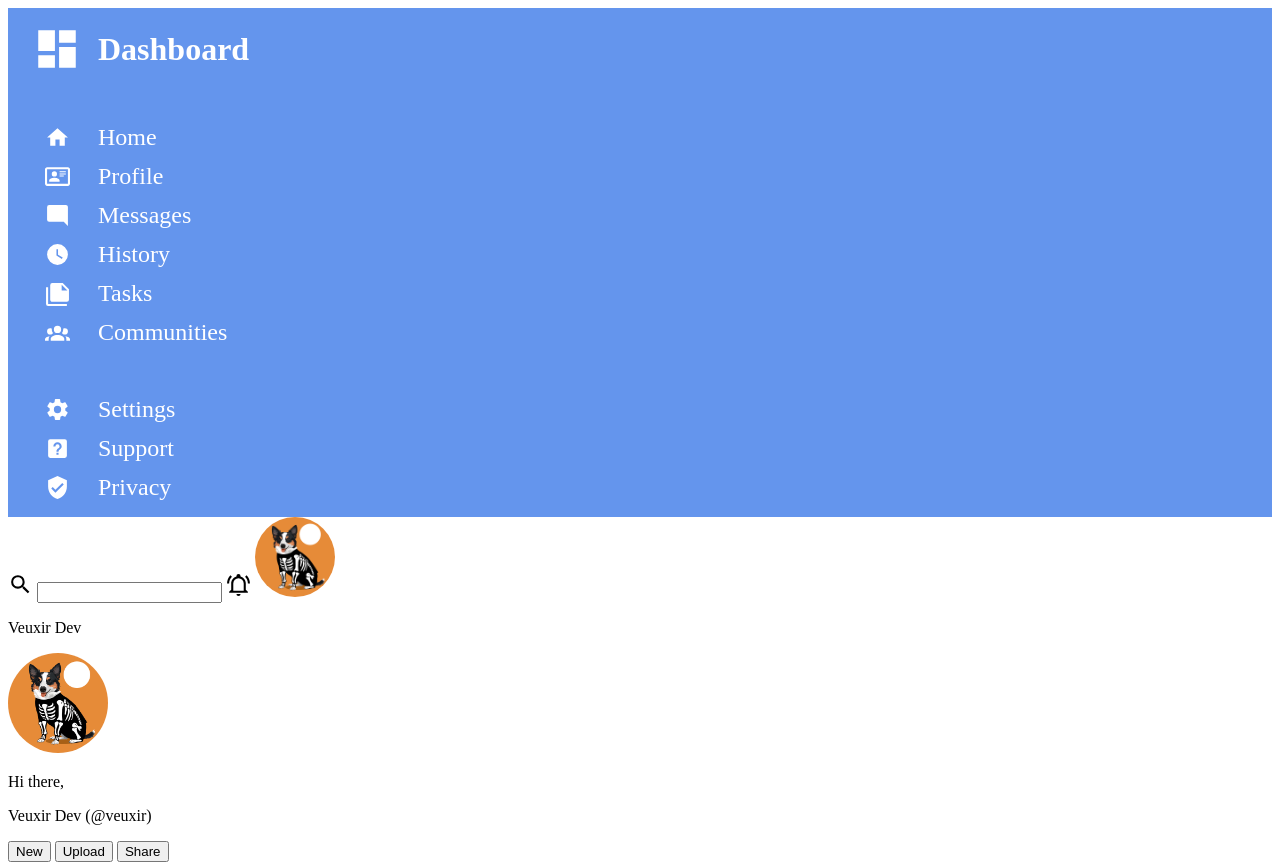
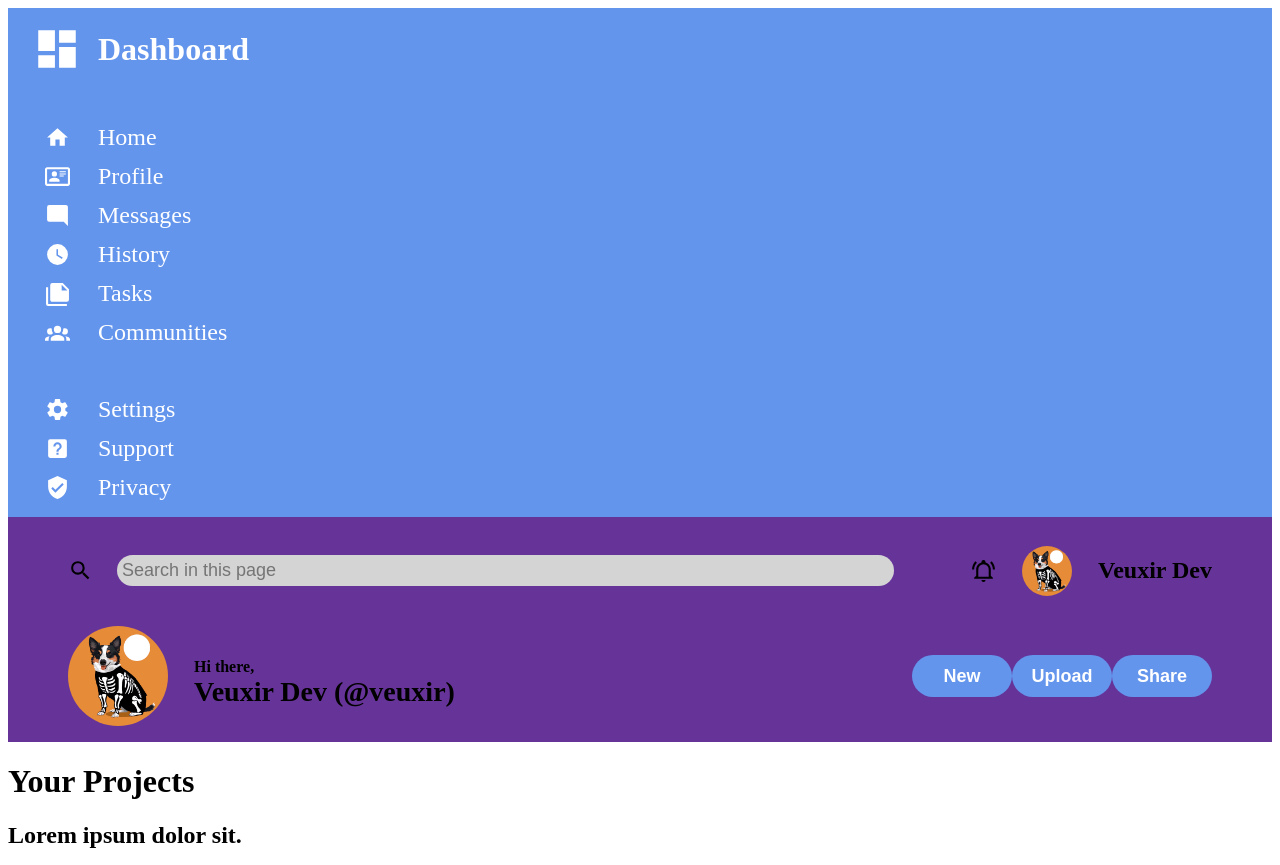
Before and after one commit to Veuxirdev/admin-dashboard, a plain HTML site: page index.html in a window 1280 px wide. Shown: the top 865 px of the page. Drawn offline with Linux system fonts and the light colour scheme.

Commit message:
Add styles to header

```diff
--- a/index.html
+++ b/index.html
@@ -31,24 +31,24 @@
             </ul>
         </div>
         <div class="header">
-            <div class="header-top">
+                <div class="search">
                     <img class="icon" src="svgs/magnify.svg" alt="magnify">
-                <input type="search">
+                    <input type="text" placeholder="Search in this page">
+                </div>
+                <div class="alerts">
                     <img class="icon" src="svgs/bell-ring-outline.svg" alt="bell">
                     <img class="main-image" src="images/dog.png" alt="user icon">
                     <p>Veuxir Dev</p>
                 </div>
-            <div class="header-bottom">
+                <div class="welcome">
                     <img class="main-image" src="images/dog.png" alt="user icon">
-                <div>
-                    <p class="wellcome">Hi there,</p>
-                    <p class="user-name">Veuxir Dev (@veuxir)</p>
+                    <p>Hi there,</p>
+                    <p>Veuxir Dev (@veuxir)</p>
                 </div>
-                <div>
-                    <button>New</button>
-                    <button>Upload</button>
-                    <button>Share</button>
-                </div>
+                <div class="btns">
+                        <button type="submit">New</button>
+                        <button type="submit">Upload</button>
+                        <button type="submit">Share</button>
                 </div>
         </div>
         <div class="projects">
--- a/styles.css
+++ b/styles.css
@@ -22,6 +22,10 @@
 .sidebar a{
     text-decoration: none;
     color: white;
+}
+
+.sidebar a:active{
+    color:black
 }
 
 .sidebar ul li a, .sidebar div{
@@ -55,16 +59,104 @@
     fill: white;
 }
 
-.header-top .main-image{
-    width: 80px;
-    height: 100%;
+.header{
+    display: grid;
+    grid-template-columns: 4fr 1fr;
+    padding: 16px 60px 16px 60px;
+    align-items: center;
+    background-color: rebeccapurple;
+    gap: 18px;
+}
+
+.header .search{
+    display: flex;
+    align-items: center;
+    gap: 24px;
+}
+
+.header .search input{
+    border-radius: 20px;
+    font-size: 18px;
+    padding:5px;
+    border: none;
+    background-color: #d4d4d4;
+    outline: none;
+    flex:1;
+}
+
+.header .search input:focus::placeholder{
+    color:transparent;
+}
+
+.header .alerts{
+    display: flex;
+    align-items: center;
+    justify-content: flex-end;
+    gap:26px;
+}
+
+.header .alerts p{
+    font-size: 24px;
+    font-weight: bold;
+}
+
+.header .alerts .main-image{
+    width: 50px;
     border-radius: 100%;
 }
 
-.header-bottom .main-image{
+.header .welcome{
+    display: grid;
+    grid-template-columns: 126px 1fr;
+    grid-template-rows: 1fr 1fr;
+}
+
+.header .welcome p {
+    font-weight: bold;
+    margin: 0;
+}
+
+.header .welcome img + p{
+    font-size: 16px;
+    align-self: flex-end;
+}
+
+.header .welcome img + p + p{
+    font-size: 28px;
+    margin: 0;
+    align-self: flex-start;
+}
+
+.header .welcome .main-image{
     width: 100px;
-    height: 100%;
     border-radius: 100%;
+    grid-row: span 2;
+    justify-self: flex-start;
+}
+
+.header .btns{
+    display: flex;
+    align-items: center;
+    justify-content: space-around;
+}
+
+.header .btns button{
+    border-radius: 30px;
+    border: none;
+    background-color: cornflowerblue;
+    color: white;
+    font-size: 18px;
+    font-weight: bold;
+    width: 100px;
+    height: 42px;
+}
+
+.header .btns button:hover{
+    cursor: pointer;
+}
+
+.header .btns button:active{
+    background-color: lightskyblue;
 }
 
 .user img{
```
Lines whose indentation alone changed are shown as unchanged.
